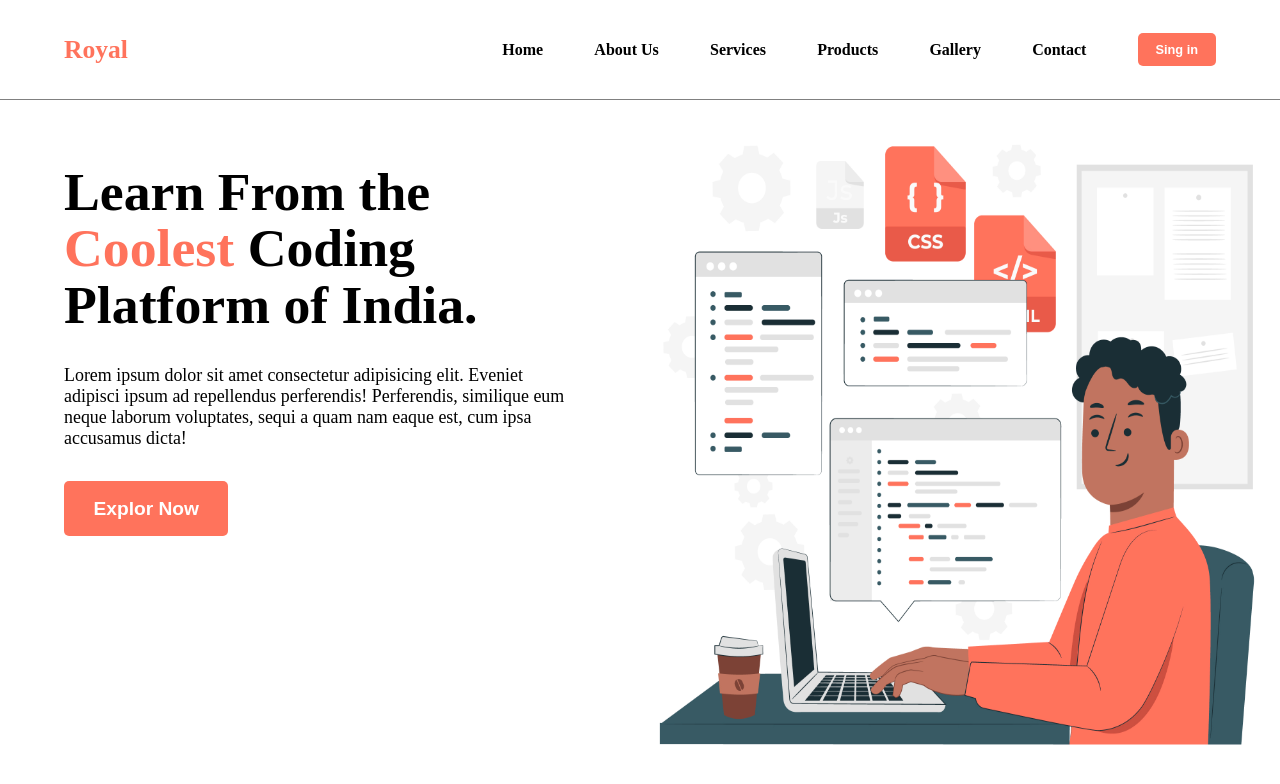
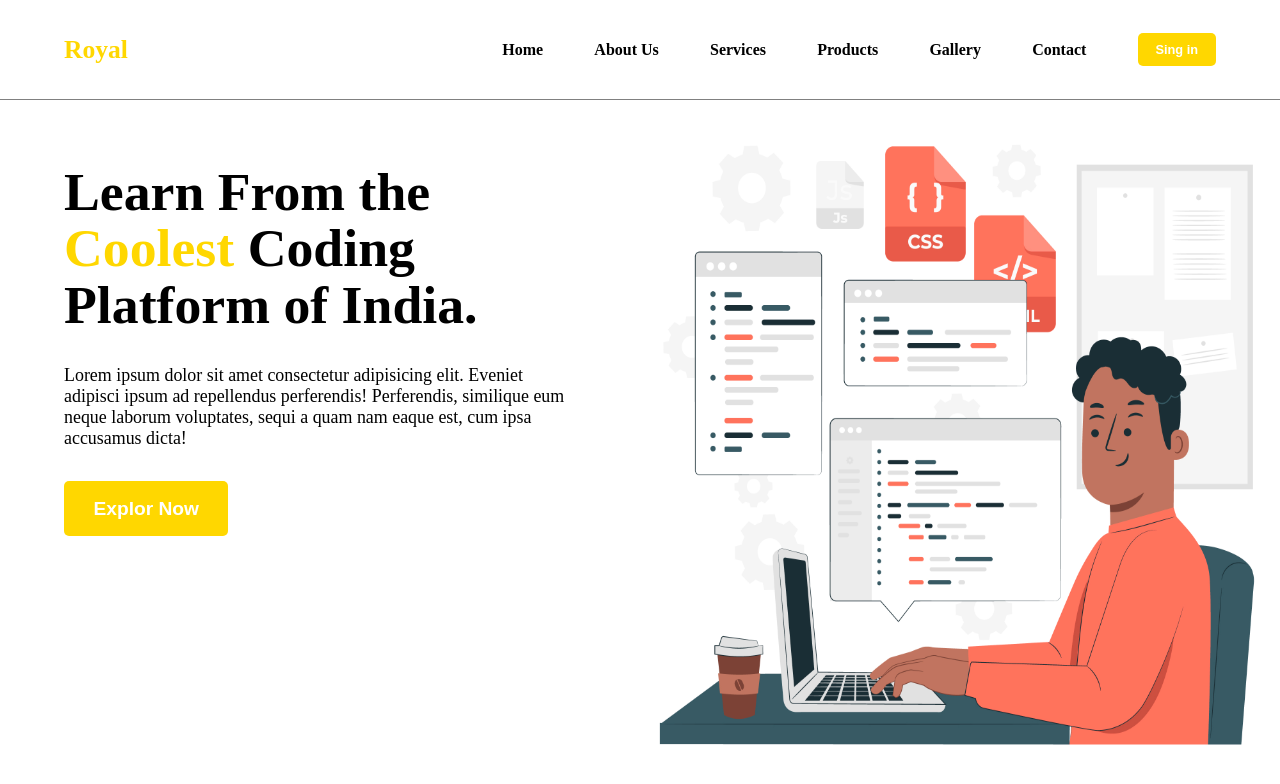
Before and after one commit to amir-nedariya/res, a plain HTML site: page index.html in a window 1280 px wide. Drawn offline with nearby package versions, Linux system fonts and the light colour scheme.

Commit message:
Updated CSS for better layout

```diff
--- a/style.css
+++ b/style.css
@@ -29,14 +29,14 @@ html , body{
 .nav button{
     font-size: 1vw;
     padding: 0.7vw 1.4vw;
-    background-color: #FF735C;
+    background-color: gold;
     color: white;
     border: none;
     border-radius: 5px;
     font-weight: 600;
 }
 .logo{
-    color: #FF735C;
+    color: gold;
 }
 
 .nav-part-2{
@@ -76,7 +76,7 @@ html , body{
     }
 
     .left h1 span{
-        color: #FF735C;
+        color: gold;
     }
 
     .left p{
@@ -99,7 +99,7 @@ html , body{
     .contant button {
         font-size: 1.5vw;
         padding: 1.3vw 2.3vw;
-        background-color: #FF735C;
+        background-color: gold;
         color: white;
         border: none;
         border-radius: 5px;
@@ -159,7 +159,7 @@ html , body{
 .contant button {
     font-size: 3vw;
     padding: 3vw 6vw;
-    background-color: #FF735C;
+    background-color: gold;
     color: white;
     border: none;
     border-radius: 5px;
```
